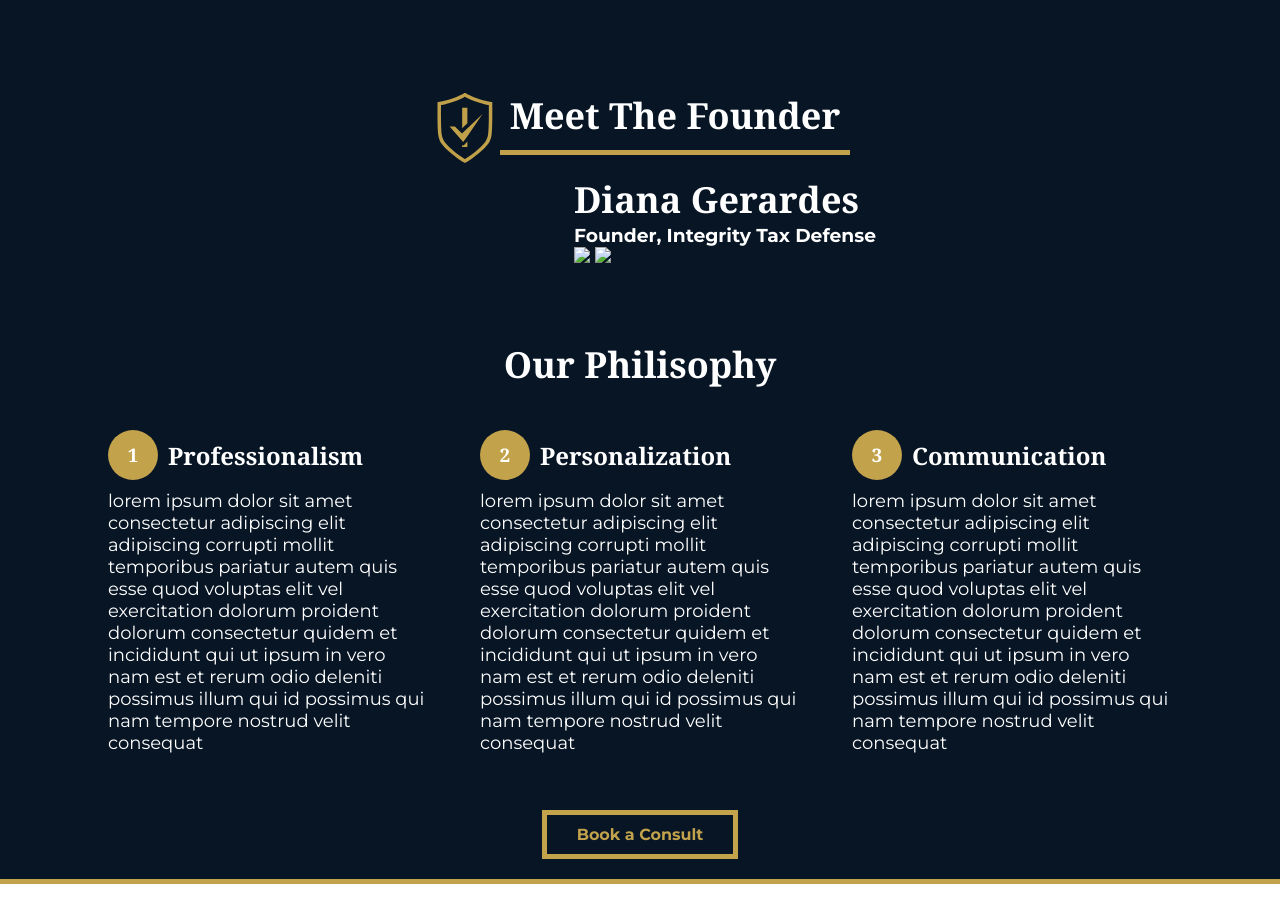
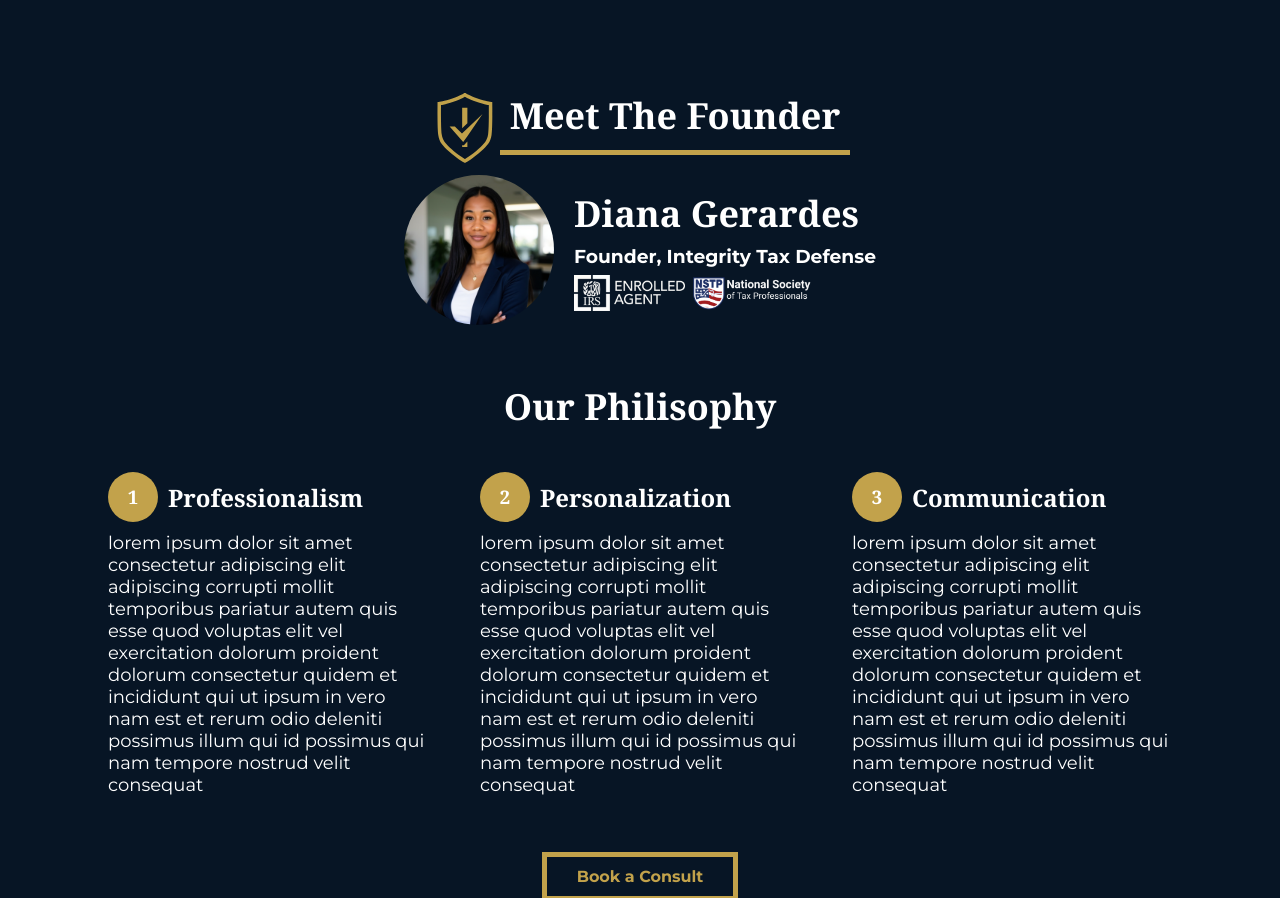
Before and after one commit to huskiiboi/RDG-web, a plain HTML site: page about.html in a window 1280 px wide. Shown: the part 92-990 px from the top of the page. Drawn offline with Linux system fonts and the light colour scheme; the site is published under a folder, as on GitHub Pages, so addresses that start at the root find nothing.

Commit message:
fix image src's and about page (maybe)

```diff
--- a/about.html
+++ b/about.html
@@ -54,7 +54,8 @@
         </ul>
     </nav>
 
-    <section class="about" style="display: flex; flex-direction: column;">
+    <!-- MEET THE FOUNDER SECTION -->
+    <section class="about" style="display: flex; flex-direction: column; padding-bottom: 0;">
          <div class="meet-the-founder">
             <div class="mtf-title">
                 <svg width="70" height="70" viewBox="0 0 158 201" fill="none" xmlns="http://www.w3.org/2000/svg">
@@ -63,18 +64,19 @@
                 <h1>Meet The Founder</h1>
             </div>
             <div class="founder-information">
-                <img class="headshot" src="/visuals/dianagerardes_headshot.png">
+                <img class="headshot" src="visuals/dianagerardes_headshot.png">
                 <h2>Diana Gerardes</h2>
                 <h3>Founder, Integrity Tax Defense</h3>
                 <div class="credentials">
-                    <img src="/visuals/ea.png">
-                    <img src="/visuals/NATP_badge.png">
+                    <img src="visuals/ea.png">
+                    <img src="visuals/NATP_badge.png">
                 </div>
             </div>
         </div>
 
     </section>
 
+    <!-- PHILOSOPHY SECTION -->
     <section class="band" style="border-bottom: none;">
         <h1>Our Philisophy</h1>
     </section>
@@ -109,21 +111,7 @@
         </div>
     </section>
 
-    <!--
-    <div class="about-content">
-            <h1>Our Philisophy</h1>
-            <h2>Your tax interests, our priority</h2>
-            <p>
-                We believe that every client deserves more than a transaction.
-                You deserve a professional relationship build on trust, communication, and a clear understanding of their needs.<br><br>
-                For some clients, that means developing a proactive tax strategy that helps them anticipate future obligations and make informed financial descisions.
-                For others, it means having a knowledgeable advocate when dealing with the IRS or state tax problems.<br><br>
-                At Integrity Tax Defense, we recognize that no two tax solutions are exactly alike. That's why our approach begins with listening, understanding, and evaluating each client's circumstances before reccomending a course of action.
-            </p>
-            <p>Our goal is not simply to address the tax matter in front of us, but to provide the clarity, guidance, and professional support our clients need to move forward confidently</p>
-        </div> -->
-
-     <div class="band" style=>
+     <div class="band">
         <a href="https://calendly.com/integritytaxdefense">Book a Consult</a>
     </div>
 
--- a/styles.css
+++ b/styles.css
@@ -243,7 +243,6 @@ nav {
     width: 100%;
     height: auto;
     padding: 3rem;
-    padding-bottom: 0;
 
     .about-button {
         display: flex;
```
Also changed, not shown: index.html (+1 -1 lines), resolution.html (+4 -4 lines).
